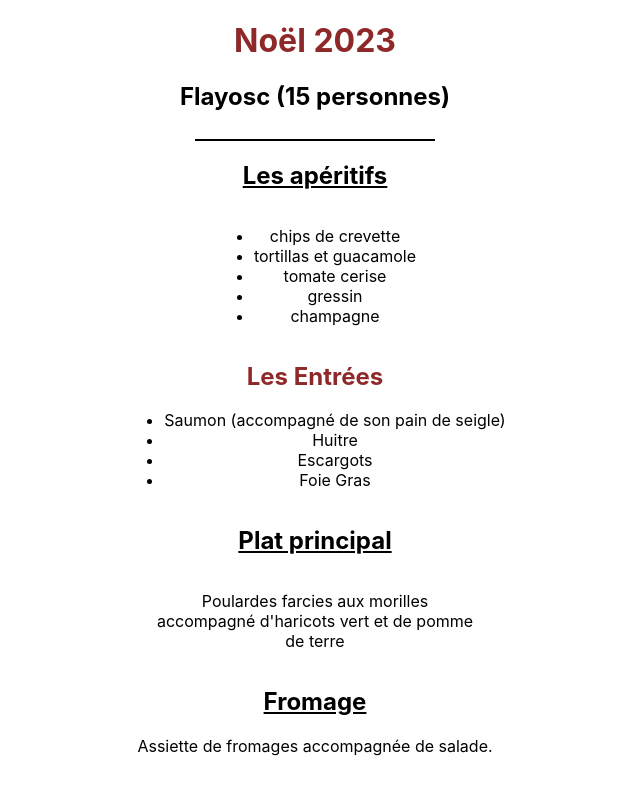
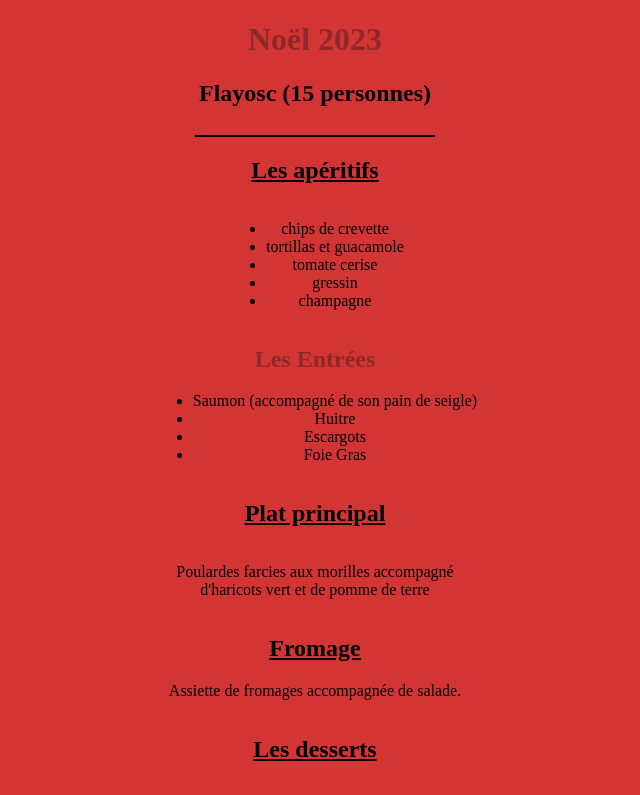
Before and after one commit to Lempereurjulien/menuNoel, a React (Create React App) app: page / in a window 1280 px wide. Shown: the top 795 px of the page, without its empty margins (325-965 px from the left). Built offline with nearby package versions, Linux system fonts and the light colour scheme; a web font is replaced by a local one.

Commit message:
:fire: mise en place du content

```diff
--- a/public/index.html
+++ b/public/index.html
@@ -27,17 +27,6 @@
     <title>React App</title>
   </head>
   <body>
-    <noscript>You need to enable JavaScript to run this app.</noscript>
     <div id="root"></div>
-    <!--
-      This HTML file is a template.
-      If you open it directly in the browser, you will see an empty page.
-
-      You can add webfonts, meta tags, or analytics to this file.
-      The build step will place the bundled scripts into the <body> tag.
-
-      To begin the development, run `npm start` or `yarn start`.
-      To create a production bundle, use `npm run build` or `yarn build`.
-    -->
   </body>
 </html>
--- a/src/App.css
+++ b/src/App.css
@@ -1,18 +1,20 @@
 .App {
+  height: 80%;
+  width: 100%;
   text-align: center;
   display: flex;
   flex-direction: column;
   justify-content: center;
   align-items: center;
-  /* background-image: url('https://res.cloudinary.com/dhwt4rlu3/image/upload/v1703379913/rm0sdwwcyobzv7npoobd.png'); Remplacez le chemin par celui de votre image */
   background-size:  contain; /* Ajustez la taille de l'image */
+  background-color: #d33535;
+}
 
-}
-.background-container {
-  height: 100vh; /* Ajustez la hauteur selon vos besoins */
-  color: white; /* Ajustez la couleur du texte pour une meilleure visibilité */
-  text-align: center; /* Centre le texte */
-  padding: 20px; /* Ajoute un espacement autour du contenu */
+.card{
+  display: flex;
+  flex-direction: column;
+  align-items: center;
+  justify-content: center;
 }
 
 .content{
@@ -36,13 +38,6 @@
   border-bottom-style: dashed;
 }
 
-.imageDiv {
-  margin-top: 40px;
-  display: flex;
-  width: 100%;
-  justify-content: center;
-  align-items: center;
-}
 
 .image {
   width: 80px;
--- a/src/App.js
+++ b/src/App.js
@@ -10,6 +10,7 @@ import DessertComponent from "./component/DessertComponent";
 function App() {
     return (
         <div className="App">
+            <div className='card'>
                 <TitleComponent date="2023" lieu="Flayosc" personnes="15"/>
                 <div className="separation1"/>
                     <div className="content">
@@ -25,6 +26,7 @@ function App() {
                     />
                 </div>
             </div>
+        </div>
     );
 }
 
--- a/src/index.css
+++ b/src/index.css
@@ -1,13 +1,27 @@
+#root{
+height: 100%;
+background-color: #d33535;
+}
 body {
+  display: flex;
+      flex-direction: column;
+      justify-content: center;
+      align-items: center;
   margin: 0;
-  font-family: -apple-system, BlinkMacSystemFont, 'Segoe UI', 'Roboto', 'Oxygen',
-    'Ubuntu', 'Cantarell', 'Fira Sans', 'Droid Sans', 'Helvetica Neue',
+  font-family:100% -apple-system, BlinkMacSystemFont, 'Segoe UI', 'Roboto', 'Oxygen',
+    'Ubuntu', 100%'Cantarell', 'Fira Sans', 'Droid Sans', 'Helvetica Neue',
     sans-serif;
   -webkit-font-smoothing: antialiased;
   -moz-osx-font-smoothing: grayscale;
 }
-
+/* .bodyDiv{
+  width: 100%;
+  height: 100%;
+} */
 code {
   font-family: source-code-pro, Menlo, Monaco, Consolas, 'Courier New',
     monospace;
 }
+html{
+  background-color: #d33535;
+}
```
Lines whose indentation alone changed are shown as unchanged.
